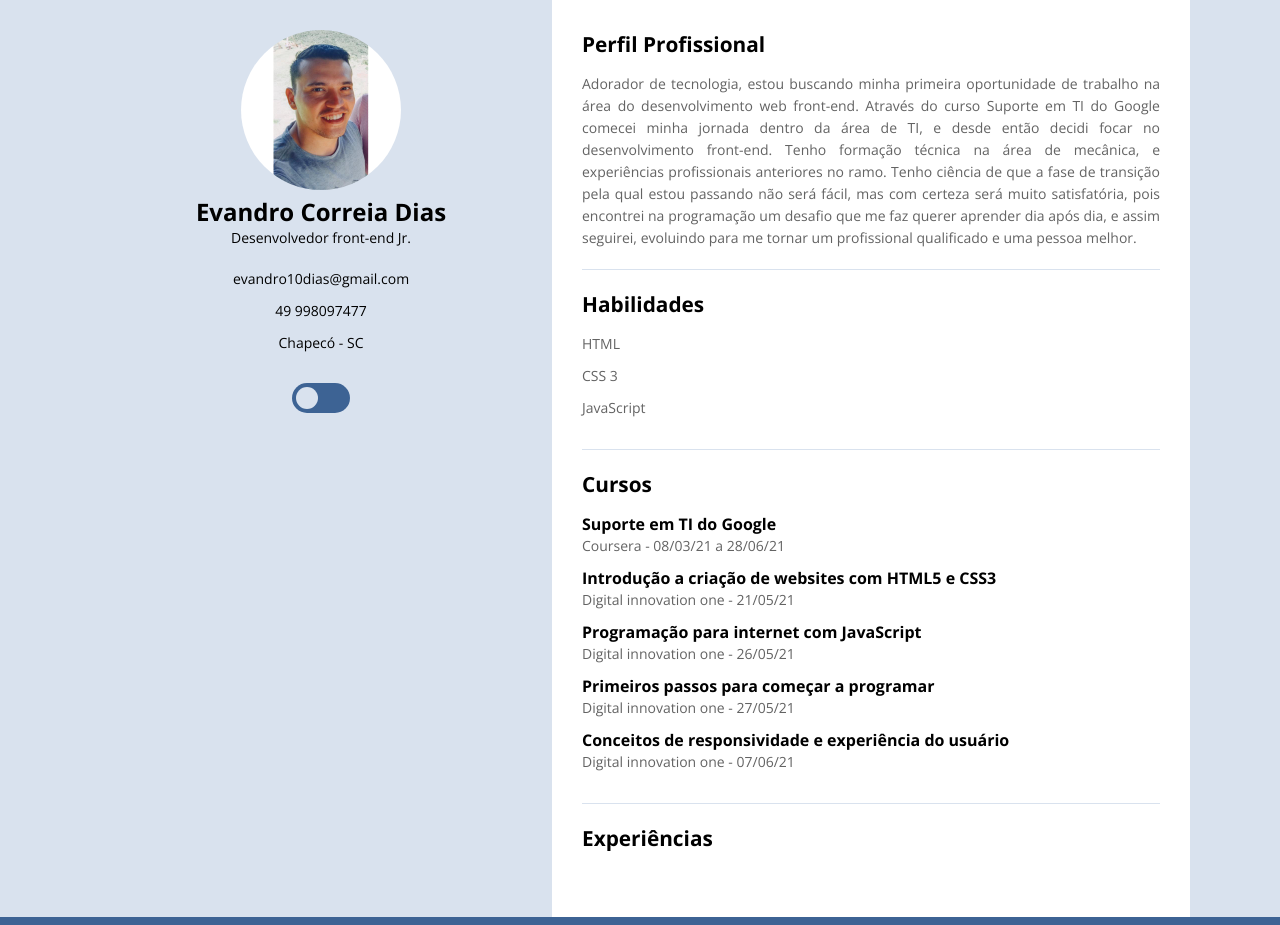
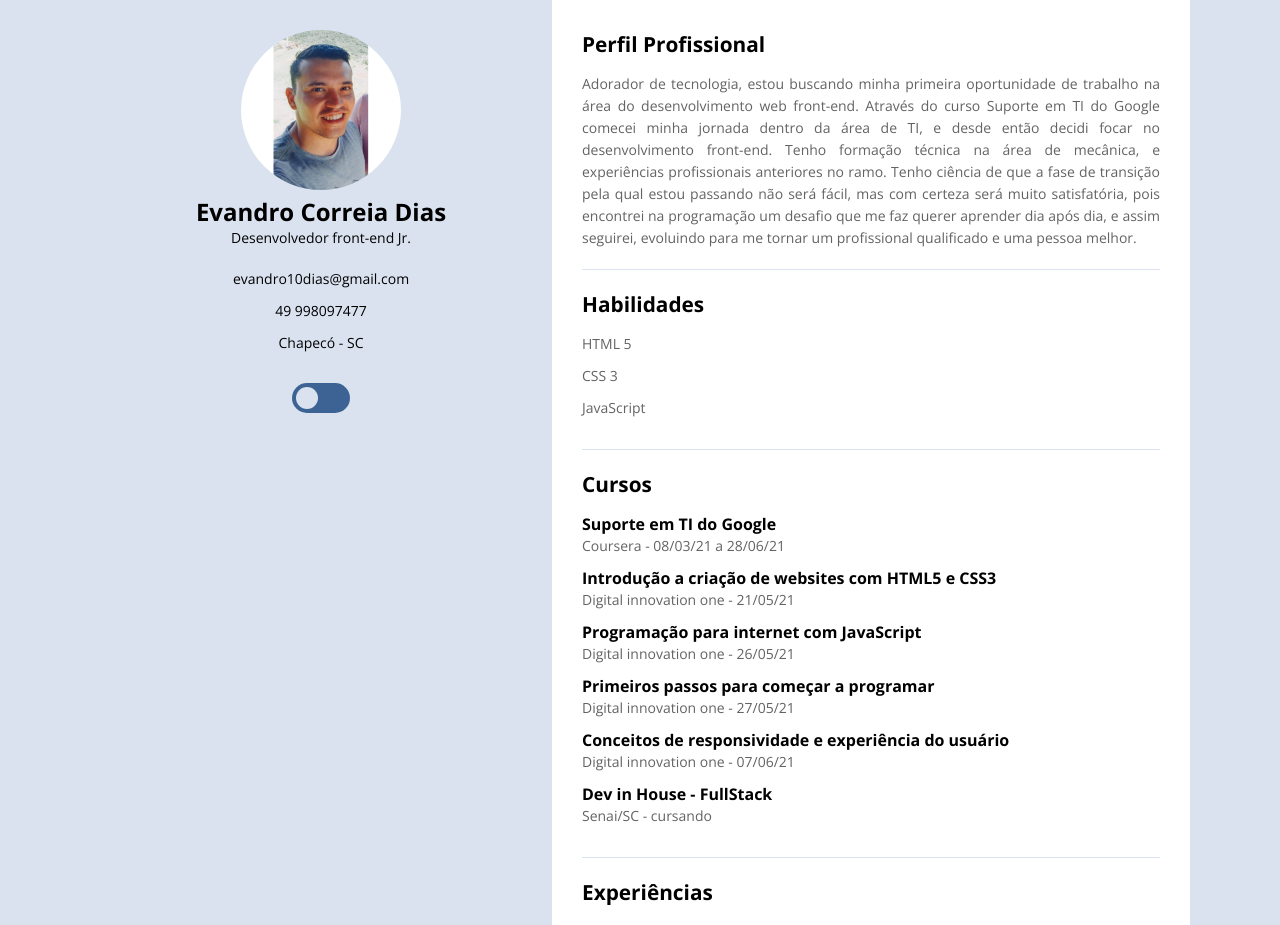
Before and after one commit to evandrodias11/CurriculoWeb, a plain HTML site: page index.html in a window 1280 px wide. Shown: the top 925 px of the page. Drawn offline with nearby package versions, Linux system fonts and the light colour scheme.

Commit message:
Update index.html

```diff
--- a/index.html
+++ b/index.html
@@ -74,7 +74,7 @@
                                 <h2>Habilidades</h2>
                                 <ul>
                                     <li>
-                                        <p>HTML</p>
+                                        <p>HTML 5</p>
                                     </li>
                                     <li>
                                         <p>CSS 3</p>
@@ -107,6 +107,10 @@
                                     <li>
                                         <h3>Conceitos de responsividade e experiência do usuário</h3>
                                         <p>Digital innovation one - 07/06/21</p>
+                                    </li>
+                                    <li>
+                                        <h3>Dev in House - FullStack</h3>
+                                        <p>Senai/SC - cursando</p>
                                     </li>
                                 </ul>
                             </section>
```
